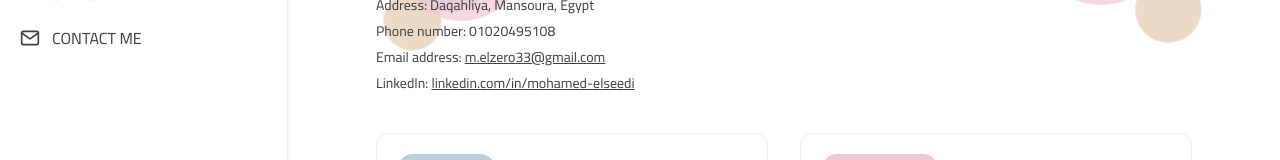
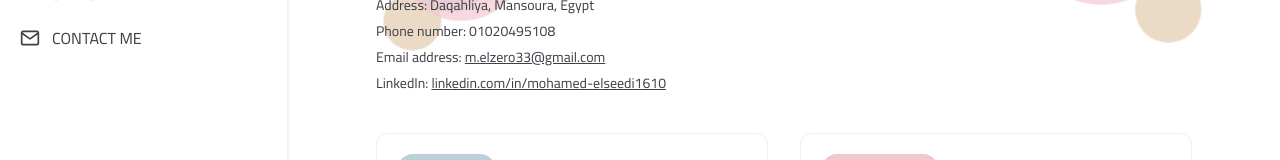
Before and after one commit to mhmd309/portfolio_27.app, a Next.js app: page /resume in a window 1280 px wide. Shown: the part 238-398 px from the top of the page. Built offline with nearby package versions, Linux system fonts and the light colour scheme.

Commit message:
feat: implement resume page and hero slider component with floating background animations

```diff
--- a/src/app/resume/page.tsx
+++ b/src/app/resume/page.tsx
@@ -94,11 +94,11 @@ export default function ResumePage() {
                   LinkedIn:{" "}
                   <a
                     className="underline"
-                    href="https://www.linkedin.com/in/mohamed-elseedi/"
+                    href="https://www.linkedin.com/in/mohamed-elseedi1610/"
                     target="_blank"
                     rel="noreferrer"
                   >
-                    linkedin.com/in/mohamed-elseedi
+                    linkedin.com/in/mohamed-elseedi1610
                   </a>
                 </li>
               </ul>
--- a/src/components/sections/HeroSlider.tsx
+++ b/src/components/sections/HeroSlider.tsx
@@ -9,7 +9,7 @@ import { useEffect, useState } from "react";
 const socials = [
   { href: "https://www.facebook.com/elseedi99", label: "Facebook", Icon: FaFacebookF },
   { href: "https://www.instagram.com/_e_m_a_r_a_", label: "Instagram", Icon: FaInstagram },
-  { href: "https://www.linkedin.com/in/mohamed-elseedi/", label: "LinkedIn", Icon: FaLinkedinIn },
+  { href: "https://www.linkedin.com/in/mohamed-elseedi1610/", label: "LinkedIn", Icon: FaLinkedinIn },
   { href: "https://github.com/mhmd309", label: "GitHub", Icon: FaGithub },
 ];
 
```
